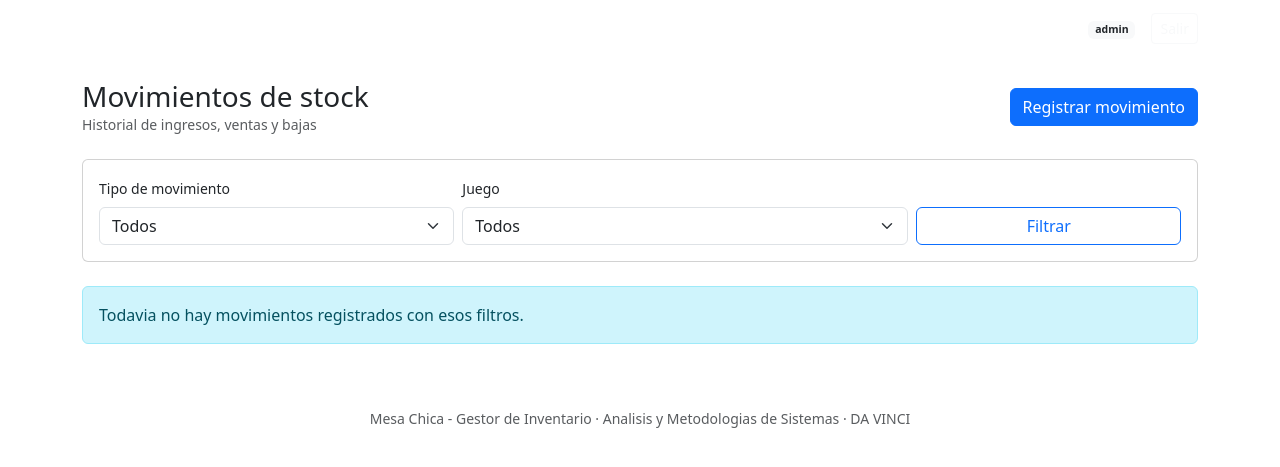
After one commit to lucaspenag/gestor-inventario-juegos, a Flask app: page /movimientos/ in a window 1280 px wide. The commit adds this page. Shown: the top 467 px of the page. Run offline with Flask 3, Linux system fonts and the light colour scheme; a user stored in the database is signed in.

Commit message:
feat(movimientos): historial filtrable y alerta de stock minimo

```diff
--- a/routes/movimientos.py
+++ b/routes/movimientos.py
@@ -22,6 +22,41 @@ ETIQUETAS = {
 }
 
 
+@movimientos_bp.route("/")
+@login_required
+def listar():
+    tipo = (request.args.get("tipo") or "").strip()
+    juego_id = (request.args.get("juego_id") or "").strip()
+
+    try:
+        consulta = Movimiento.query
+
+        if tipo in ETIQUETAS:
+            consulta = consulta.filter_by(tipo=tipo)
+
+        if juego_id:
+            try:
+                consulta = consulta.filter_by(juego_id=int(juego_id))
+            except ValueError:
+                flash("El juego seleccionado no es valido.", "warning")
+
+        movimientos = consulta.order_by(Movimiento.fecha.desc()).limit(200).all()
+        juegos = Juego.query.order_by(Juego.nombre).all()
+    except SQLAlchemyError as e:
+        current_app.logger.error("Error al listar movimientos: %s", e)
+        flash("No se pudo cargar el historial de movimientos.", "danger")
+        movimientos, juegos = [], []
+
+    return render_template(
+        "movimientos/lista.html",
+        movimientos=movimientos,
+        juegos=juegos,
+        etiquetas=ETIQUETAS,
+        tipo=tipo,
+        juego_id=juego_id,
+    )
+
+
 @movimientos_bp.route("/nuevo", methods=["GET", "POST"])
 @login_required
 def nuevo():
@@ -31,6 +66,7 @@ def nuevo():
         current_app.logger.error("Error al cargar los juegos: %s", e)
         flash("No se pudo cargar el listado de juegos.", "danger")
         juegos = []
+
 
     preseleccionado = request.args.get("juego_id", "")
 
@@ -114,7 +150,14 @@ def nuevo():
             "success",
         )
 
-        return redirect(url_for("inventario.listar_juegos"))
+        if juego.necesita_reposicion:
+            flash(
+                f"Atencion: {juego.nombre} llego al stock minimo ({juego.stock_minimo}). "
+                "Conviene reponerlo.",
+                "warning",
+            )
+
+        return redirect(url_for("movimientos.listar"))
 
     return render_template(
         "movimientos/formulario.html",
--- a/templates/base.html
+++ b/templates/base.html
@@ -23,6 +23,9 @@
                 </li>
                 <li class="nav-item">
                     <a class="nav-link" href="{{ url_for('inventario.listar_juegos') }}">Juegos</a>
+                </li>
+                <li class="nav-item">
+                    <a class="nav-link" href="{{ url_for('movimientos.listar') }}">Movimientos</a>
                 </li>
             </ul>
             <div class="d-flex align-items-center gap-3">
--- a/templates/movimientos/formulario.html
+++ b/templates/movimientos/formulario.html
@@ -55,7 +55,7 @@
 
             <div class="d-flex gap-2 mt-2">
                 <button type="submit" class="btn btn-primary">Registrar</button>
-                <a href="{{ url_for('inventario.listar_juegos') }}" class="btn btn-outline-secondary">Cancelar</a>
+                <a href="{{ url_for('movimientos.listar') }}" class="btn btn-outline-secondary">Cancelar</a>
             </div>
         </form>
     </div>
--- /dev/null
+++ b/templates/movimientos/lista.html
@@ -0,0 +1,83 @@
+{% extends "base.html" %}
+{% block titulo %}Movimientos - {{ nombre_sistema }}{% endblock %}
+
+{% block contenido %}
+<div class="d-flex justify-content-between align-items-center mb-4">
+    <div>
+        <h1 class="h3 mb-0">Movimientos de stock</h1>
+        <p class="text-muted small mb-0">Historial de ingresos, ventas y bajas</p>
+    </div>
+    <a href="{{ url_for('movimientos.nuevo') }}" class="btn btn-primary">Registrar movimiento</a>
+</div>
+
+<form class="card card-body mb-4" method="GET">
+    <div class="row g-2 align-items-end">
+        <div class="col-md-4">
+            <label for="tipo" class="form-label small">Tipo de movimiento</label>
+            <select class="form-select" id="tipo" name="tipo">
+                <option value="">Todos</option>
+                {% for clave, etiqueta in etiquetas.items() %}
+                <option value="{{ clave }}" {% if tipo == clave %}selected{% endif %}>{{ etiqueta }}</option>
+                {% endfor %}
+            </select>
+        </div>
+        <div class="col-md-5">
+            <label for="juego_id" class="form-label small">Juego</label>
+            <select class="form-select" id="juego_id" name="juego_id">
+                <option value="">Todos</option>
+                {% for juego in juegos %}
+                <option value="{{ juego.id }}" {% if juego_id == juego.id|string %}selected{% endif %}>
+                    {{ juego.nombre }}
+                </option>
+                {% endfor %}
+            </select>
+        </div>
+        <div class="col-md-3">
+            <button type="submit" class="btn btn-outline-primary w-100">Filtrar</button>
+        </div>
+    </div>
+</form>
+
+{% if movimientos %}
+<div class="table-responsive card">
+    <table class="table table-hover align-middle mb-0">
+        <thead class="table-light">
+            <tr>
+                <th>Fecha</th>
+                <th>Juego</th>
+                <th>Tipo</th>
+                <th class="text-center">Cantidad</th>
+                <th class="text-center">Stock resultante</th>
+                <th>Motivo</th>
+                <th>Registrado por</th>
+            </tr>
+        </thead>
+        <tbody>
+            {% for m in movimientos %}
+            <tr>
+                <td class="small text-nowrap">{{ m.fecha|fecha }}</td>
+                <td>{{ m.juego.nombre }}</td>
+                <td>
+                    {% if m.tipo == 'ingreso' %}
+                    <span class="badge bg-success">{{ etiquetas[m.tipo] }}</span>
+                    {% elif m.tipo == 'venta' %}
+                    <span class="badge bg-primary">{{ etiquetas[m.tipo] }}</span>
+                    {% else %}
+                    <span class="badge bg-danger">{{ etiquetas[m.tipo] }}</span>
+                    {% endif %}
+                </td>
+                <td class="text-center fw-semibold">
+                    {% if m.tipo == 'ingreso' %}+{% else %}-{% endif %}{{ m.cantidad }}
+                </td>
+                <td class="text-center">{{ m.stock_resultante }}</td>
+                <td class="small">{{ m.motivo or '-' }}</td>
+                <td class="small">{{ m.usuario.nombre }}</td>
+            </tr>
+            {% endfor %}
+        </tbody>
+    </table>
+</div>
+{% else %}
+<div class="alert alert-info">Todavia no hay movimientos registrados con esos filtros.</div>
+{% endif %}
+{% endblock %}
```
Also changed, not shown: templates/tablero.html (+28 -0 lines).
